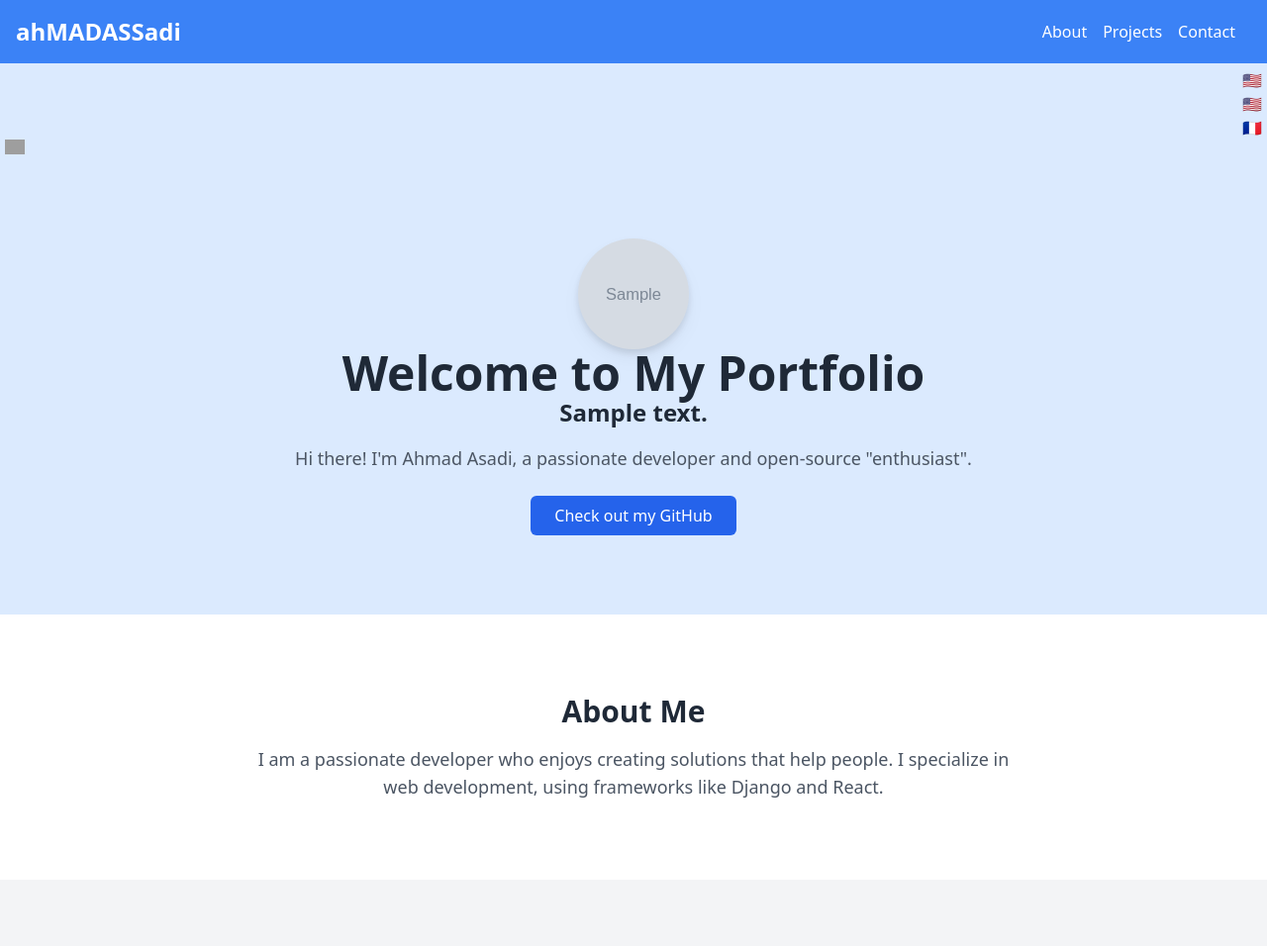
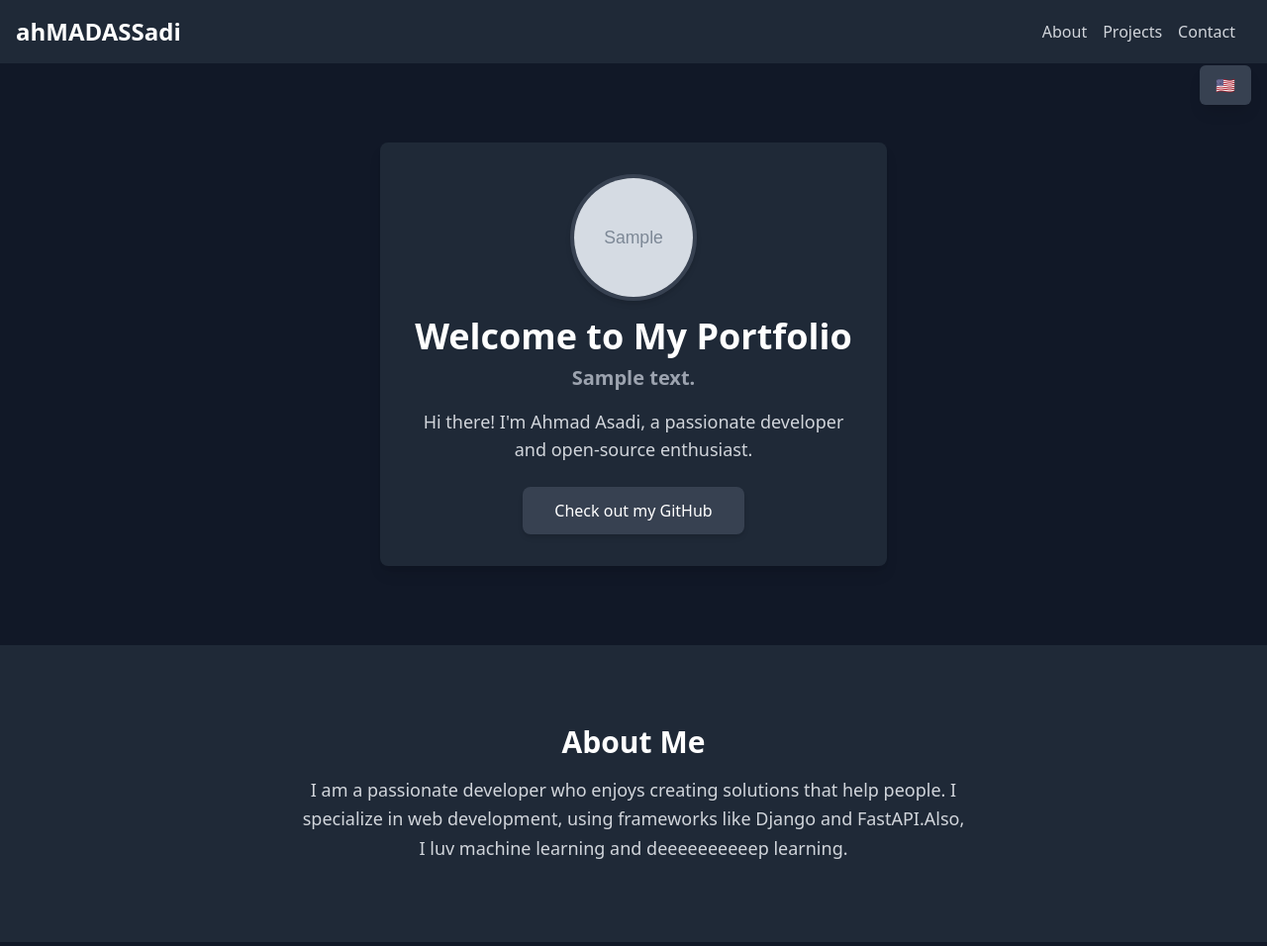
Before and after one commit to ahMADASSadi/MADASSandD, a Django app: template app/templates/app/index.html in a window 1280 px wide. Shown: the top 956 px of the page at 99% size. Run offline with Django 5.2, Linux system fonts and the light colour scheme; the template is opened without the code that fills it: most values are stand-ins (such as "Sample title", 1, 10 or a date in 2020); grey boxes marked "Sample" are stand-in pictures; some libraries are stand-ins or nearby versions; grey boxes are pictures that could not be loaded.

Commit message:
💄 Change style
style for all the html files have changed. also a new section named skills got created

```diff
--- a/app/templates/app/about.html
+++ b/app/templates/app/about.html
@@ -1,35 +1,38 @@
 {% load i18n %} {% load static %}
-
-<section class="bg-blue-100 py-20 text-center">
-    <div class="container mx-auto">
+<section class="bg-gray-900 py-20 text-center text-white">
+  <div class="container mx-auto px-6">
+    <div class="max-w-lg mx-auto bg-gray-800 p-8 rounded-lg shadow-lg">
       <img
-        class="inline-block w-28 h-28 rounded-full object-cover drop-shadow-lg "
-        src="{{user_info.avatar_url}}"
+        class="w-32 h-32 mx-auto rounded-full object-cover border-4 border-gray-700 shadow-md"
+        src="{{ user_info.avatar_url }}"
         alt="Profile Picture"
       />
-      <h1 class="text-5xl font-bold text-gray-800">
+      <h1 class="text-4xl font-extrabold mt-4">
         {% trans "Welcome to My Portfolio" %}
       </h1>
-      <h2 class="text-2xl font-bold text-gray-800">{{ user_info.bio }}</h2>
-      <p class="mt-4 text-lg text-gray-600">
+      <h2 class="text-xl font-semibold text-gray-400 mt-2">
+        {{ user_info.bio }}
+      </h2>
+      <p class="mt-4 text-lg text-gray-300">
         {% blocktranslate %} Hi there! I'm Ahmad Asadi, a passionate developer
-        and open-source "enthusiast". {% endblocktranslate %}
+        and open-source enthusiast. {% endblocktranslate %}
       </p>
       <a
-        href="{{ user_info.html_url }}' %}"
-        class="mt-6 inline-block bg-blue-600 text-white py-2 px-6 rounded-md hover:bg-blue-700 transition"
+        href="{{ user_info.html_url }}"
+        class="mt-6 inline-block bg-gray-700 text-white py-3 px-8 rounded-lg shadow-md hover:bg-gray-600 transition duration-300"
         >{% trans "Check out my GitHub" %}</a
       >
     </div>
-  </section>
-  <section id="about" class="py-20 bg-white">
-    <div class="container mx-auto text-center">
-      <h2 class="text-3xl font-bold text-gray-800">{% trans "About Me" %}</h2>
-      <p class="mt-4 text-lg text-gray-600 max-w-3xl mx-auto">
-        {% blocktrans %} I am a passionate developer who enjoys creating
-        solutions that help people. I specialize in web development, using
-        frameworks like Django and React. {% endblocktrans %}
-      </p>
+  </div>
+</section>
 
-    </div>
-  </section>
+<section id="about" class="py-20 bg-gray-800 text-white">
+  <div class="container mx-auto text-center px-6">
+    <h2 class="text-3xl font-bold">{% trans "About Me" %}</h2>
+    <p class="mt-4 text-lg text-gray-300 max-w-2xl mx-auto leading-relaxed">
+      {% blocktrans %} I am a passionate developer who enjoys creating solutions
+      that help people. I specialize in web development, using frameworks like
+      Django and FastAPI.Also, I luv machine learning and deeeeeeeeeep learning.  {% endblocktrans %}
+    </p>
+  </div>
+</section>
--- a/app/templates/app/index.html
+++ b/app/templates/app/index.html
@@ -1,32 +1,37 @@
 {% extends 'base.html' %} {% load i18n %} {% load static %} {% block title %}
 {%trans 'HomePage' %} {%endblock title%} {% block index_html %}
 
-<body class="bg-gray-50 text-gray-800 font-roboto">
+<body class="bg-gray-900 text-gray-200 font-roboto">
   {% include 'app/about.html' %}
+
+  {% include 'app/skills.html' %}
 
   {% include 'app/projects.html' %}
 
   <!-- Contact Section -->
-  <section id="contact" class="py-20 bg-white text-center">
+  <section id="contact" class="py-20 bg-gray-800 text-center">
     <div class="container mx-auto">
-      <h2 class="text-3xl font-bold text-gray-800">
-        {% trans "Get in Touch" %}
-      </h2>
-      <p class="mt-4 text-lg text-gray-600">
-        {% trans "Feel free to reach out to me for collaborations or any!" %}
-        {%trans " questions" %}
+      <h2 class="text-3xl font-bold text-white">{% trans "Get in Touch" %}</h2>
+      <p class="mt-4 text-lg text-gray-400">
+        {% blocktrans %} "Feel free to reach out to me for collaborations or any
+        questions!" {% endblocktrans %}
       </p>
       <a
-        href="mailto:example@example.com"
-        class="mt-6 inline-block bg-blue-600 text-white py-2 px-6 rounded-md hover:bg-blue-700"
-        >{% trans "Contact Me" %}</a
+        href="mailto:madassandd@gmail.com"
+        class="mt-6 inline-block bg-gray-700 text-white py-3 px-8 rounded-lg shadow-md hover:bg-gray-600 transition duration-300"
+        >{% trans "Email Me" %}</a
+      >
+      <a
+        href="https://t.me/MADASSandD"
+        class="mt-6 inline-block bg-gray-700 text-white py-3 px-8 rounded-lg shadow-md hover:bg-gray-600 transition duration-300"
+        >{% trans "Telegram Me" %}</a
       >
     </div>
   </section>
 
   <!-- Footer -->
-  <footer class="bg-blue-500 py-6 text-center text-white">
-    <p>&copy; 2024 ahMADASSadi. {% trans "All rights reserved." %}</p>
+  <footer class="bg-gray-900 py-6 text-center text-gray-400">
+    <p>&copy; 2024 Ahmad Asadi. {% trans "All rights reserved." %}</p>
   </footer>
 
   {% endblock index_html %}
--- a/app/templates/app/projects.html
+++ b/app/templates/app/projects.html
@@ -1,33 +1,34 @@
 {% load static %} {% load i18n %}
 
-<section id="projects" class="bg-gray-100 py-20">
-  <div class="container mx-auto text-center">
-    <h2 class="text-3xl font-bold text-gray-800">
-      {% trans "My Projects" %}
-    </h2>
-    <p class="mt-4 text-lg text-gray-600">
+<section id="projects" class="bg-gray-800 py-20 text-center">
+  <div class="container mx-auto">
+    <h2 class="text-3xl font-bold text-white">{% trans "My Projects" %}</h2>
+    <p class="mt-4 text-lg text-gray-400">
       {% trans "Here are some of the projects I've worked on:" %}
     </p>
   </div>
 
-  <div class="mt-8 grid grid-cols-1 sm:grid-cols-2 md:grid-cols-3 gap-8 p-8 m-2">
+  <div
+    class="mt-8 grid grid-cols-1 sm:grid-cols-2 md:grid-cols-3 gap-8 p-8 m-2"
+  >
     {% if repos %} {% for repo in repos %}
-    <div class="bg-white p-6 rounded-lg shadow-md">
-      <h3 class="text-xl font-bold text-gray-800">
-        <a href="{{ repo.url }}" target="_blank">{{ repo.name }}</a>
+    <div class="bg-gray-700 p-6 rounded-lg shadow-md">
+      <h3 class="text-xl font-bold text-white">
+        <a href="{{ repo.url }}" target="_blank" class="hover:underline"
+          >{{ repo.name }}</a
+        >
       </h3>
-      <p class="mt-2 text-gray-600">
-        {% blocktrans with description=repo.description %}
-        {{ description }}
-      {% endblocktrans %}      </p>
+      <p class="mt-2 text-gray-300">
+        {% blocktrans with description=repo.description %} {{ description }} {%endblocktrans %}
+      </p>
       <a
-        href="{{ repo.url }}""
-        class="mt-4 inline-block bg-blue-600 text-white py-2 px-6 rounded-md hover:bg-blue-700"
+        href="{{ repo.url }}"
+        class="mt-4 inline-block bg-gray-600 text-white py-2 px-6 rounded-md hover:bg-gray-500 transition duration-300"
         >{% trans "View on GitHub" %}</a
       >
     </div>
     {% endfor %} {% else %}
-    <p class="text-gray-600">{% trans "No repositories found." %}</p>
+    <p class="text-gray-400">{% trans "No repositories found." %}</p>
     {% endif %}
   </div>
 </section>
--- /dev/null
+++ b/app/templates/app/skills.html
@@ -0,0 +1,137 @@
+{% load i18n %}
+<section id="skills" class="py-8 bg-gray-900">
+  <div class="container mx-auto text-center">
+    <h2 class="text-3xl font-semibold mb-6 text-white">{% trans "My Skills" %}</h2>
+    <p class="text-lg text-gray-400 mb-8">{% trans "Technologies I specialize in:" %}</p>
+    <div class="grid grid-cols-2 sm:grid-cols-3 lg:grid-cols-4 gap-6">
+      <div class="skill-item">
+        <a href="https://www.python.org/" target="_blank">
+          <img
+            src="https://img.shields.io/badge/Python-3776AB.svg?style=for-the-badge&logo=Python&logoColor=white"
+            alt="Python"
+          />
+        </a>
+      </div>
+      <div class="skill-item">
+        <a href="https://www.djangoproject.com/" target="_blank">
+          <img
+            src="https://img.shields.io/badge/Django-092E20.svg?style=for-the-badge&logo=Django&logoColor=white"
+            alt="Django"
+          />
+        </a>
+      </div>
+      <div class="skill-item">
+        <a href="https://www.django-rest-framework.org/" target="_blank">
+          <img
+            src="https://img.shields.io/badge/Django%20REST%20Framework-ff1709.svg?style=for-the-badge&logo=django&logoColor=white"
+            alt="Django REST Framework"
+          />
+        </a>
+      </div>
+      <div class="skill-item">
+        <a href="https://fastapi.tiangolo.com/" target="_blank">
+          <img
+            src="https://img.shields.io/badge/FastAPI-009688.svg?style=for-the-badge&logo=FastAPI&logoColor=white"
+            alt="FastAPI"
+          />
+        </a>
+      </div>
+      <div class="skill-item">
+        <a href="https://pandas.pydata.org/" target="_blank">
+          <img
+            src="https://img.shields.io/badge/pandas-150458.svg?style=for-the-badge&logo=pandas&logoColor=white"
+            alt="Pandas"
+          />
+        </a>
+      </div>
+      <div class="skill-item">
+        <a href="https://numpy.org/" target="_blank">
+          <img
+            src="https://img.shields.io/badge/NumPy-013243.svg?style=for-the-badge&logo=NumPy&logoColor=white"
+            alt="NumPy"
+          />
+        </a>
+      </div>
+      <div class="skill-item">
+        <a href="https://scikit-learn.org/" target="_blank">
+          <img
+            src="https://img.shields.io/badge/scikit-learn-F7931E.svg?style=for-the-badge&logo=scikit-learn&logoColor=white"
+            alt="Scikit-Learn"
+          />
+        </a>
+      </div>
+      <div class="skill-item">
+        <a href="https://www.tensorflow.org/" target="_blank">
+          <img
+            src="https://img.shields.io/badge/TensorFlow-FF6F00.svg?style=for-the-badge&logo=TensorFlow&logoColor=white"
+            alt="TensorFlow"
+          />
+        </a>
+      </div>
+      <div class="skill-item">
+        <a href="https://pytorch.org/" target="_blank">
+          <img
+            src="https://img.shields.io/badge/PyTorch-EE4C2C.svg?style=for-the-badge&logo=PyTorch&logoColor=white"
+            alt="PyTorch"
+          />
+        </a>
+      </div>
+      <div class="skill-item">
+        <a href="https://docs.celeryproject.org/" target="_blank">
+          <img
+            src="https://img.shields.io/badge/Celery-37814A.svg?style=for-the-badge&logo=Celery&logoColor=white"
+            alt="Celery"
+          />
+        </a>
+      </div>
+      <div class="skill-item">
+        <a href="https://redis.io/" target="_blank">
+          <img
+            src="https://img.shields.io/badge/Redis-FF4438.svg?style=for-the-badge&logo=Redis&logoColor=white"
+            alt="Redis"
+          />
+        </a>
+      </div>
+      <div class="skill-item">
+        <a href="https://golang.org/" target="_blank">
+          <img
+            src="https://img.shields.io/badge/Go-00ADD8.svg?style=for-the-badge&logo=Go&logoColor=white"
+            alt="Go"
+          />
+        </a>
+      </div>
+      <div class="skill-item">
+        <a href="https://www.rust-lang.org/" target="_blank">
+          <img
+            src="https://img.shields.io/badge/Rust-000000.svg?style=for-the-badge&logo=Rust&logoColor=white"
+            alt="Rust"
+          />
+        </a>
+      </div>
+      <div class="skill-item">
+        <a href="https://ubuntu.com/" target="_blank">
+          <img
+            src="https://img.shields.io/badge/Ubuntu-E95420.svg?style=for-the-badge&logo=Ubuntu&logoColor=white"
+            alt="Ubuntu"
+          />
+        </a>
+      </div>
+      <div class="skill-item">
+        <a href="https://www.gnu.org/software/bash/" target="_blank">
+          <img
+            src="https://img.shields.io/badge/GNU%20Bash-4EAA25.svg?style=for-the-badge&logo=GNU-Bash&logoColor=white"
+            alt="Bash"
+          />
+        </a>
+      </div>
+      <div class="skill-item">
+        <a href="https://www.postgresql.org/" target="_blank">
+          <img
+            src="https://img.shields.io/badge/PostgreSQL-4169E1.svg?style=for-the-badge&logo=PostgreSQL&logoColor=white"
+            alt="PostgreSQL"
+          />
+        </a>
+      </div>
+    </div>
+  </div>
+</section>
--- a/templates/base.html
+++ b/templates/base.html
@@ -1,31 +1,22 @@
 {% load i18n %} {% load static %}
 
 <!DOCTYPE html>
-<html
-  lang="{% get_current_language as LANGUAGE_CODE %}{{ LANGUAGE_CODE }}"
-  dir="{% get_current_language_bidi as LANGUAGE_BIDI %}{% if LANGUAGE_BIDI %}rtl{% else %}ltr{% endif %}"
->
-  <html>
+<html lang="{% get_current_language as LANGUAGE_CODE %}{{ LANGUAGE_CODE }}" dir="{% get_current_language_bidi as LANGUAGE_BIDI %}{% if LANGUAGE_BIDI %}rtl{% else %}ltr{% endif %}">
 <head>
   <meta charset="utf-8" />
   <meta http-equiv="X-UA-Compatible" content="IE=edge" />
   <meta name="description" content="" />
   <meta name="viewport" content="width=device-width, initial-scale=1" />
   <script src="https://cdn.tailwindcss.com"></script>
-      <link
-        href="https://fonts.googleapis.com/css2?family=Roboto:wght@400;500&display=swap"
-        rel="stylesheet"
-      />
+  <link href="https://cdnjs.cloudflare.com/ajax/libs/font-awesome/5.15.4/css/all.min.css" rel="stylesheet">
+  <link href="https://fonts.googleapis.com/css2?family=Roboto:wght@400;500&display=swap" rel="stylesheet" />
   <link rel="stylesheet" href="{% static 'css/style.css' %}" />
   <title>{% block title %} MADASSandD Portfolio {% endblock title %}</title>
 </head>
-
+<body class="bg-gray-900 text-gray-200 font-roboto">
   {% include 'header.html' %}
-
-    <body class="bg-gray-50 text-gray-800 font-roboto">
   {% include 'language_selector.html' %}
   {% block index_html %} {% endblock index_html %}
   {% block index_script %} {%endblock index_script %}
 </body>
 </html>
-</html>
--- a/templates/header.html
+++ b/templates/header.html
@@ -1,25 +1,13 @@
 {% load i18n %}
 {% load static %}
-<header class="bg-blue-500 p-4">
+<header class="bg-gray-800 p-4">
   <div class="container mx-auto flex justify-between items-center">
     <a href="#" class="text-white text-2xl font-bold">ahMADASSadi</a>
-      <nav >
+    <nav>
       <ul class="flex px-2">
-          <li>
-            <a href="#about" class="text-white hover:text-gray-200 px-2"
-              >{% trans "About" %}</a
-            >
-          </li>
-          <li>
-            <a href="#projects" class="text-white hover:text-gray-200 px-2"
-              >{% trans "Projects" %}</a
-            >
-          </li>
-          <li>
-            <a href="#contact" class="text-white hover:text-gray-200 px-2"
-              >{% trans "Contact" %}</a
-            >
-          </li>
+        <li><a href="#about" class="text-gray-300 hover:text-white px-2">{% trans "About" %}</a></li>
+        <li><a href="#projects" class="text-gray-300 hover:text-white px-2">{% trans "Projects" %}</a></li>
+        <li><a href="#contact" class="text-gray-300 hover:text-white px-2">{% trans "Contact" %}</a></li>
       </ul>
     </nav>
     {% block header %} {% endblock header %}
--- a/templates/language_selector.html
+++ b/templates/language_selector.html
@@ -1,24 +1,18 @@
 {% load static %} {% load i18n %}
 
-<div class='bg-blue-100' style="padding: 5px; text-align: right">
+<div class='fixed top-4 right-4 bg-gray-800 text-right rounded-lg shadow-lg mt-[50px] z-10'>
   <form action="{% url 'set_language' %}" method="post">
     {% csrf_token %}
-    <div>
-      <div class="custom-dropdown">
-        <div class="selected-option">🇺🇸</div>
-        <div class="dropdown-options">
-          <div class="option" data-value="en-us">🇺🇸</div>
-          <div class="option" data-value="fr-FR">🇫🇷</div>
-          <div class="option" data-value="fa">
-            <img
-              src="https://flagofiran.com/files/flag-of-iran-emoji-android.png"
-              width="20"
-              alt="Iran Flag"
-            />
-          </div>
+    <div class="custom-dropdown relative inline-block text-gray-300">
+      <div class="selected-option cursor-pointer px-4 py-2 bg-gray-700 rounded-md">🇺🇸</div>
+      <div class="dropdown-options absolute bg-gray-700 mt-2 rounded-md shadow-lg hidden">
+        <div class="option px-4 py-2 cursor-pointer hover:bg-gray-600" data-value="en-us">🇺🇸</div>
+        <div class="option px-4 py-2 cursor-pointer hover:bg-gray-600" data-value="fr-FR">🇫🇷</div>
+        <div class="option px-4 py-2 cursor-pointer hover:bg-gray-600" data-value="fa">
+          <img src="https://flagofiran.com/files/flag-of-iran-emoji-android.png" width="20" alt="Iran Flag" />
         </div>
-        <input type="hidden" name="language" id="language" value="en-us" />
       </div>
+      <input type="hidden" name="language" id="language" value="en-us" />
     </div>
   </form>
 </div>
```
Lines whose indentation alone changed are shown as unchanged.
